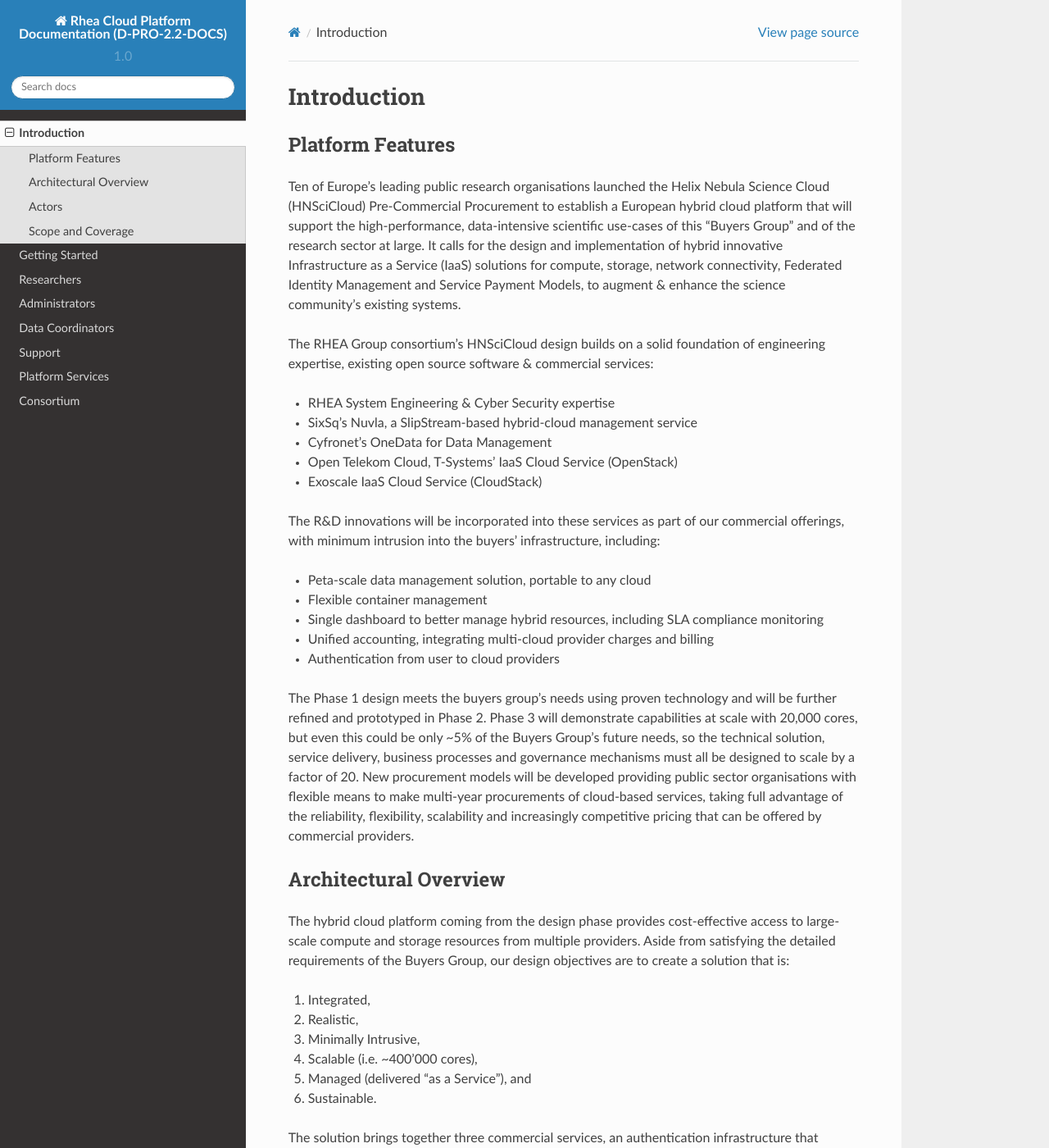
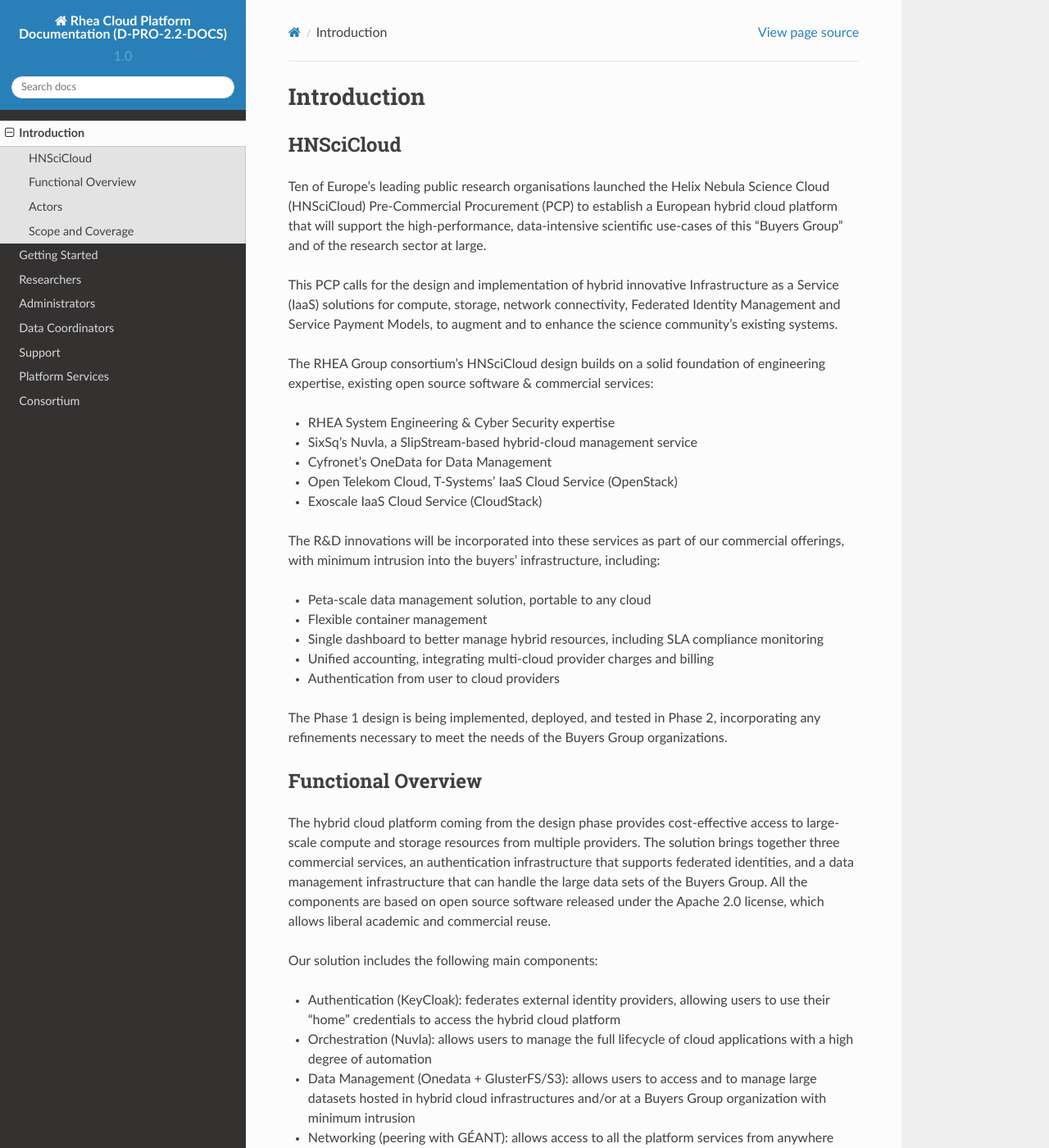
Before and after one commit to teamputtygen/hn-docs, a Sphinx documentation site: the page built from docs/introduction.rst, in a window 1280 px wide and 1400 px high. Shown: the whole window at 82% size. Built offline with Sphinx 7.4.7 and the Read the Docs theme 2.0.0, drawn with Linux system fonts in a browser that asks for light colours; some of the changed text lies outside the part shown.

Commit message:
update introduction

```diff
--- a/docs/introduction.rst
+++ b/docs/introduction.rst
@@ -1,18 +1,20 @@
 Introduction
 ============
 
-Platform Features
------------------
+HNSciCloud
+----------
 
 Ten of Europe’s leading public research organisations launched the
-Helix Nebula Science Cloud (HNSciCloud) Pre-Commercial Procurement to
-establish a European hybrid cloud platform that will support the
-high-performance, data-intensive scientific use-cases of this “Buyers
-Group” and of the research sector at large. It calls for the design
-and implementation of hybrid innovative Infrastructure as a Service
-(IaaS) solutions for compute, storage, network connectivity, Federated
-Identity Management and Service Payment Models, to augment & enhance
-the science community’s existing systems.
+Helix Nebula Science Cloud (HNSciCloud) Pre-Commercial Procurement
+(PCP) to establish a European hybrid cloud platform that will support
+the high-performance, data-intensive scientific use-cases of this
+“Buyers Group” and of the research sector at large.
+
+This PCP calls for the design and implementation of hybrid innovative
+Infrastructure as a Service (IaaS) solutions for compute, storage,
+network connectivity, Federated Identity Management and Service
+Payment Models, to augment and to enhance the science community’s
+existing systems.
 
 The RHEA Group consortium’s HNSciCloud design builds on a solid
 foundation of engineering expertise, existing open source software &
@@ -36,56 +38,23 @@
   billing
 - Authentication from user to cloud providers
 
-The Phase 1 design meets the buyers group’s needs using proven
-technology and will be further refined and prototyped in
-Phase 2. Phase 3 will demonstrate capabilities at scale with 20,000
-cores, but even this could be only ~5% of the Buyers Group’s future
-needs, so the technical solution, service delivery, business processes
-and governance mechanisms must all be designed to scale by a factor
-of 20. New procurement models will be developed providing public
-sector organisations with flexible means to make multi-year
-procurements of cloud-based services, taking full advantage of the
-reliability, flexibility, scalability and increasingly competitive
-pricing that can be offered by commercial providers.
+The Phase 1 design is being implemented, deployed, and tested in Phase
+2, incorporating any refinements necessary to meet the needs of the
+Buyers Group organizations.
 
-Architectural Overview
-----------------------
+Functional Overview
+-------------------
 
 The hybrid cloud platform coming from the design phase provides
 cost-effective access to large-scale compute and storage resources
-from multiple providers. Aside from satisfying the detailed
-requirements of the Buyers Group, our design objectives are to create
-a solution that is:
+from multiple providers.  The solution brings together three
+commercial services, an authentication infrastructure that supports
+federated identities, and a data management infrastructure that can
+handle the large data sets of the Buyers Group. All the components are
+based on open source software released under the Apache 2.0 license,
+which allows liberal academic and commercial reuse.
 
-1. Integrated,
-2. Realistic,
-3. Minimally Intrusive,
-4. Scalable (i.e. ~400’000 cores),
-5. Managed (delivered “as a Service”), and
-6. Sustainable.
-
-The solution brings together three commercial services, an
-authentication infrastructure that supports federated identities, and
-a data management infrastructure that can handle the large data sets
-of the Buyers Group. All the components are based on open source
-software released under the Apache 2.0 license, which allows liberal
-academic and commercial reuse.
-
-As described in D1.2 (Design Phase), the existing components together
-satisfy most requirements of the Buyers Group. Areas where work is
-needed to unify, to enhance, to harden, and to validate the proposed
-solution have been identified during the Design Phase. These "gaps"
-will form the focus of the R&D work of the prototype phase.
-
-.. figure:: images/architecture-overview.png
-   :alt: Support Desk Diagram
-   :width: 50%
-   :align: center
-
-Further, the service will be deployed incrementally, such that scale
-testing can start on stable components as early as possible to detect
-issues and develop solutions to address these.  Our solution includes
-the following main components:
+Our solution includes the following main components:
 
 - Authentication (KeyCloak): federates external identity providers,
   allowing users to use their “home” credentials to access the hybrid
@@ -103,6 +72,11 @@
 - Dashboard (Nuvla): provides an overview of Users’ current
   activities, resource utilisation, and costs.
 
+.. figure:: images/architecture-overview.png
+   :alt: Support Desk Diagram
+   :width: 50%
+   :align: center
+
 The integration of these key components was demonstrated during the
 design phase. The focus of the prototype phase is therefore to close
 the gap on the identified missing features and focus on scaling. To
@@ -112,20 +86,14 @@
 from buyer organisations to test their applications, in the clouds, at
 scale, with their own data.
 
-Development during this phase will be incremental, such that we can
-start testing early, to provide buyers with early access to the
-functionality so that they can provide constructive feedback.
-
-
 Actors
 ------
 
 The primary users of the hybrid cloud platform will be researchers who
 want to analyze large datasets. However, there are many other actors
-involved to make the platform useful. To be as exact as possible in
-the component descriptions and in the “user stories” that will drive
-the implementation and testing of the platform, we have identified the
-full set of actors in Table 1.
+involved to make the platform useful. To be as exact as possible when
+describing interactions with the platform, we have identified the full
+set of actors:
 
 Researcher
     A person from a Buyers Group organization who analyzes scientific
@@ -184,4 +152,4 @@
 as a whole.  Documentation for the individual services that comprise
 the platform are available elsewhere and may need to be consulted for
 anything other than simple use cases.  Links to that documentation are
-provided in the "Platform Services" section.
+provided in the :ref:`platform-services` section.
--- a/docs/service-docs.rst
+++ b/docs/service-docs.rst
@@ -1,3 +1,5 @@
+.. _platform-services:
+
 Platform Services
 =================
 
```
